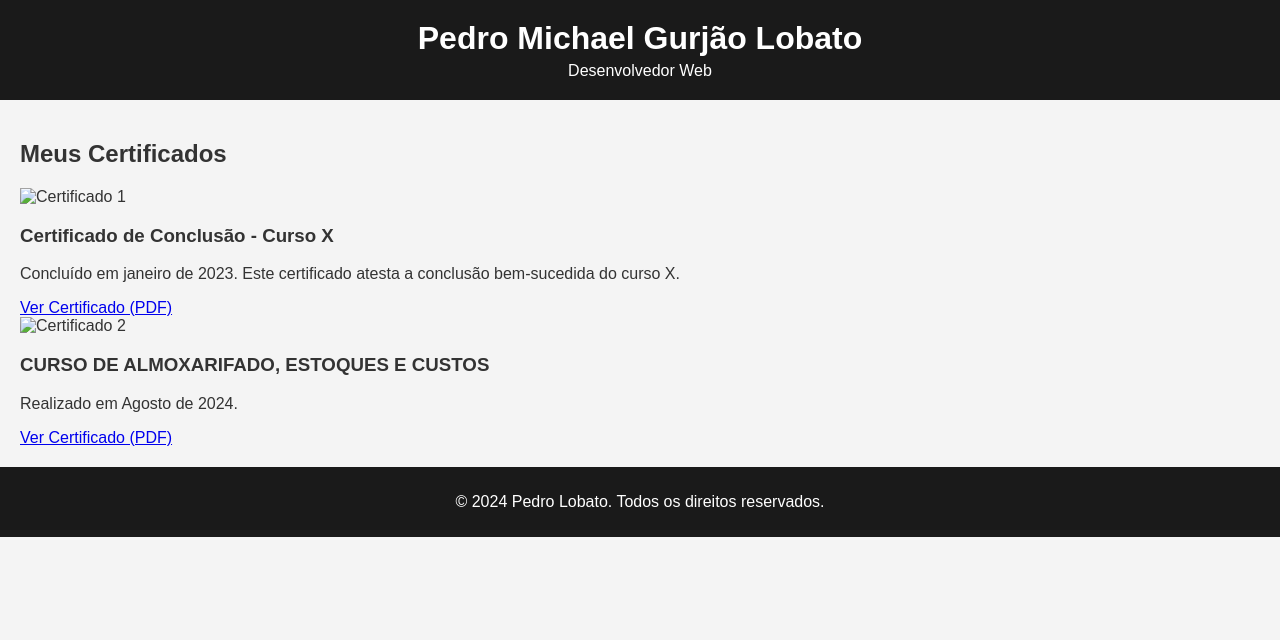
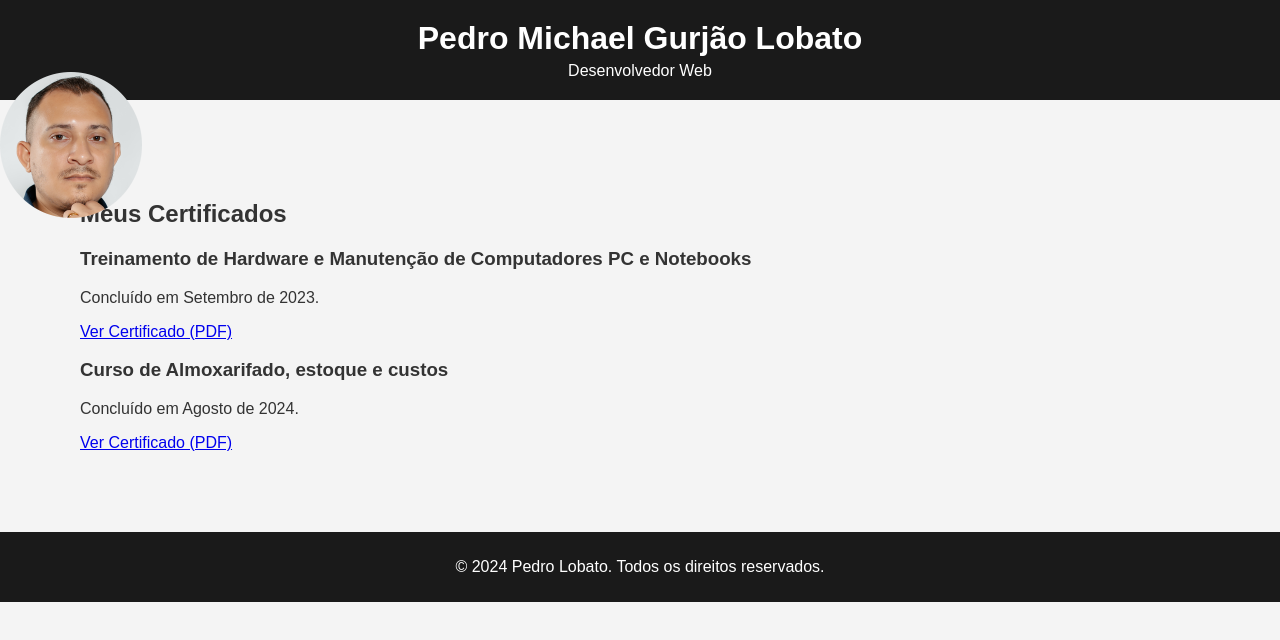
Before and after one commit to PedroLobato12/Minhas-Redes-Sociais, a plain HTML site: page index.html in a window 1280 px wide. Drawn offline with Linux system fonts and the light colour scheme.

Commit message:
Atualização

```diff
--- a/index.html
+++ b/index.html
@@ -12,22 +12,23 @@
     <header>
         <h1>Pedro Michael Gurjão Lobato</h1>
         <p>Desenvolvedor Web</p>
+
     </header>
+
+    <main><img src="imagens/200.png" alt="perfil"></main>
 
     <section id="certificados">
         <h2>Meus Certificados</h2>
 
         <div class="certificado">
-            <img src="imagens/certificado1.jpg" alt="Certificado 1">
-            <h3>Certificado de Conclusão - Curso X</h3>
-            <p>Concluído em janeiro de 2023. Este certificado atesta a conclusão bem-sucedida do curso X.</p>
-            <a href="certificados/certificado1.pdf" target="_blank">Ver Certificado (PDF)</a>
+            <h3>Treinamento de Hardware e Manutenção de Computadores PC e Notebooks</h3>
+            <p>Concluído em Setembro de 2023.</p>
+            <a href="certificados/Certificado hardware e Manutenção de Computadores PC e Notebook 60Horas.pdf" target="_blank">Ver Certificado (PDF)</a>
         </div>
 
         <div class="certificado">
-            <img src="imagens/certificado2.jpg" alt="Certificado 2">
-            <h3>CURSO DE ALMOXARIFADO, ESTOQUES E CUSTOS</h3>
-            <p>Realizado em Agosto de 2024.</p>
+            <h3>Curso de Almoxarifado, estoque e custos</h3>
+            <p>Concluído em Agosto de 2024.</p>
             <a href="certificados/CURSO DE ALMOXARIFADO, ESTOQUES E CUSTOS.pdf" target="_blank">Ver Certificado (PDF)</a>
         </div>
 
--- a/style.css
+++ b/style.css
@@ -13,18 +13,27 @@ header {
     color: #fff; /* Texto branco */
     text-align: center;
     padding: 20px;
+    position: relative;
 }
 
 header h1 {
     margin: 0;
+    text-align: center;
 }
 
 header p {
     margin: 5px 0 0;
+    text-align: center;
 }
 
+main img {
+    position: absolute;
+    top: 9%;
+}
+
+
 section {
-    padding: 20px;
+    padding: 80px;
 }
 
 #sobre-mim img {
```
Also changed, not shown: 1 other file.
